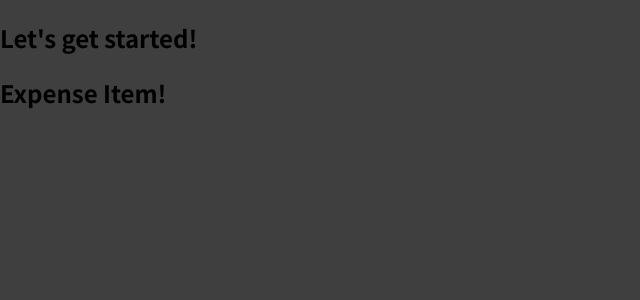
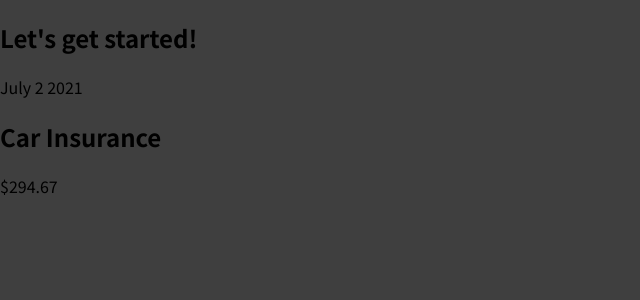
Before and after one commit to anaysoul/learning-react, a JavaScript app: page / in a window 1280 px wide. Shown: the top 300 px of the page, without its empty margins (0-640 px from the left). Built offline with nearby package versions, Linux system fonts and the light colour scheme.

Commit message:
writing more complex jsx

```diff
--- a/src/components/ExpenseItem.js
+++ b/src/components/ExpenseItem.js
@@ -1,5 +1,13 @@
 function ExpenseItem() {
-  return <h2>Expense Item!</h2>;
+  return (
+    <div>
+      <div>July 2 2021</div>
+      <div>
+        <h2>Car Insurance</h2>
+        <div>$294.67</div>
+      </div>
+    </div>
+  );
 }
 
 export default ExpenseItem;
```
Also changed, not shown: 1 other file (tests, documents, lock files or other folders).
